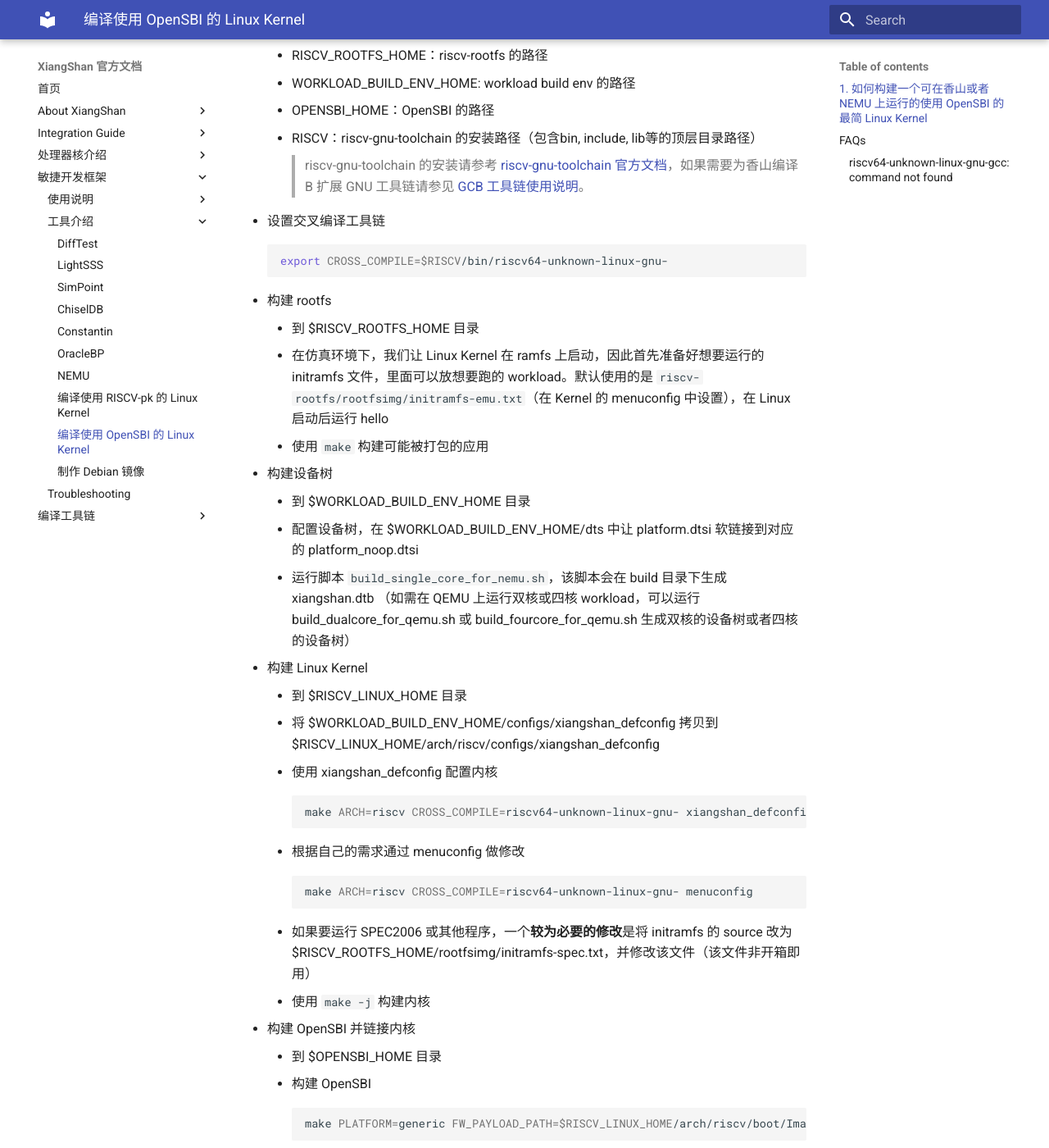
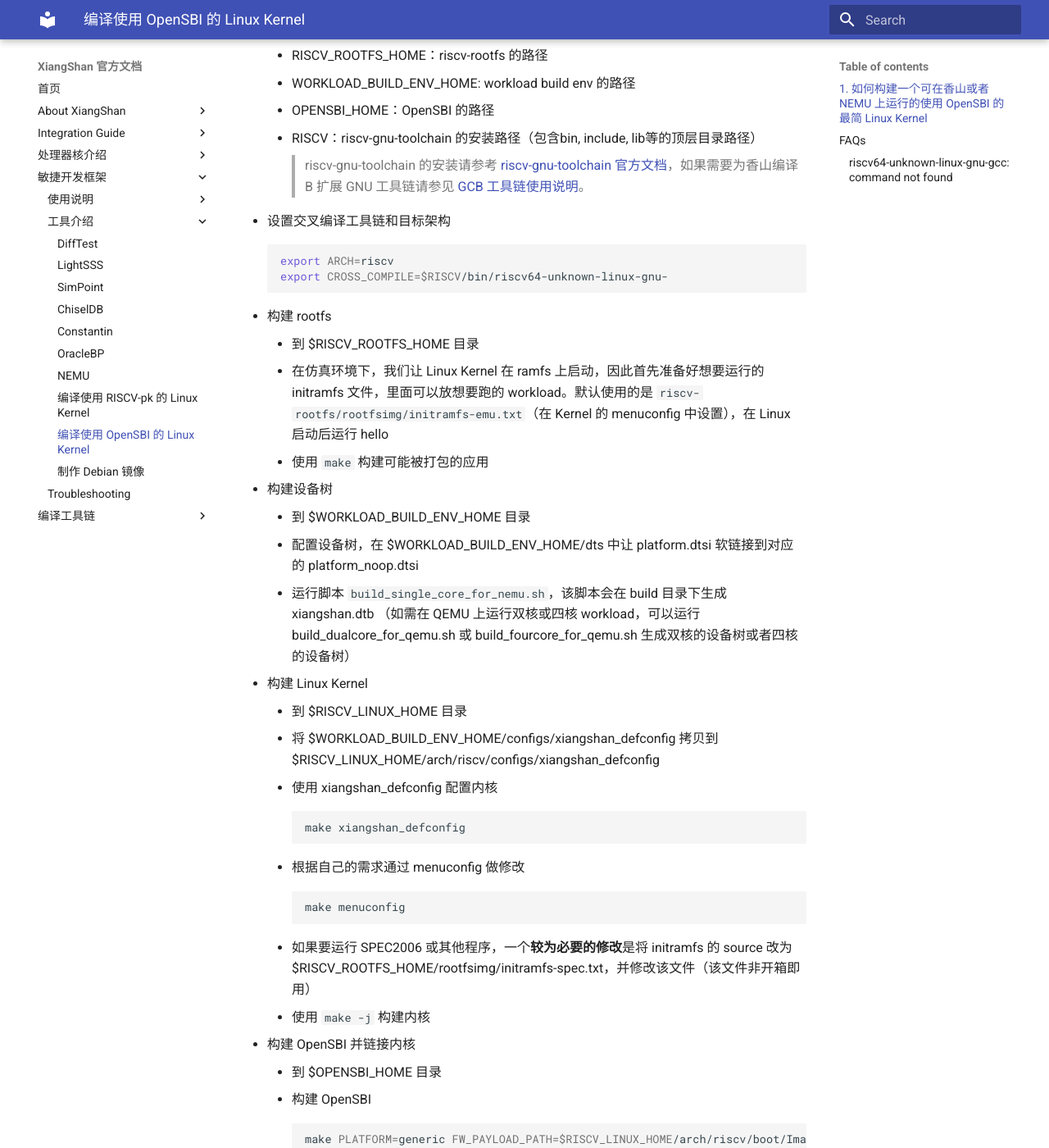
Before and after one commit to OpenXiangShan/XiangShan-doc, an MkDocs documentation site: the page built from docs/tools/opensbi-kernel-for-xs.md, in a window 1280 px wide and 1400 px high, scrolled down 1043 px. Shown: the whole window at 82% size. Built offline with MkDocs 1.6.1 and Material for MkDocs 9.7.7, drawn with Linux system fonts in a browser that asks for light colours.

Commit message:
opensbi: add 'export ARCH=riscv' in doc, delete reinput ARCH and CROSS_COMPILE
Signed-off-by: jiaxiaoyu <xyyy1420@gmail.com>

````diff
--- a/docs/tools/opensbi-kernel-for-xs.md
+++ b/docs/tools/opensbi-kernel-for-xs.md
@@ -34,8 +34,9 @@ tar -xf linux-6.6.30.tar.xz
     * RISCV：riscv-gnu-toolchain 的安装路径（包含bin, include, lib等的顶层目录路径）
     > riscv-gnu-toolchain 的安装请参考 [riscv-gnu-toolchain 官方文档](https://github.com/riscv-collab/riscv-gnu-toolchain)，如果需要为香山编译 B 扩展 GNU 工具链请参见 [GCB 工具链使用说明](../compiler/gnu_toolchain.md)。
 
-* 设置交叉编译工具链
+* 设置交叉编译工具链和目标架构
 ```bash
+export ARCH=riscv
 export CROSS_COMPILE=$RISCV/bin/riscv64-unknown-linux-gnu-
 ```
 
@@ -54,11 +55,11 @@ export CROSS_COMPILE=$RISCV/bin/riscv64-unknown-linux-gnu-
     * 将 $WORKLOAD_BUILD_ENV_HOME/configs/xiangshan_defconfig 拷贝到 $RISCV_LINUX_HOME/arch/riscv/configs/xiangshan_defconfig
     * 使用 xiangshan_defconfig 配置内核
     ```bash
-    make ARCH=riscv CROSS_COMPILE=riscv64-unknown-linux-gnu- xiangshan_defconfig
+    make xiangshan_defconfig
     ```
     * 根据自己的需求通过 menuconfig 做修改
     ```bash
-    make ARCH=riscv CROSS_COMPILE=riscv64-unknown-linux-gnu- menuconfig
+    make menuconfig
     ```
     * 如果要运行 SPEC2006 或其他程序，一个**较为必要的修改**是将 initramfs 的 source 改为 $RISCV_ROOTFS_HOME/rootfsimg/initramfs-spec.txt，并修改该文件（该文件非开箱即用）
     * 使用 `make -j` 构建内核
````
